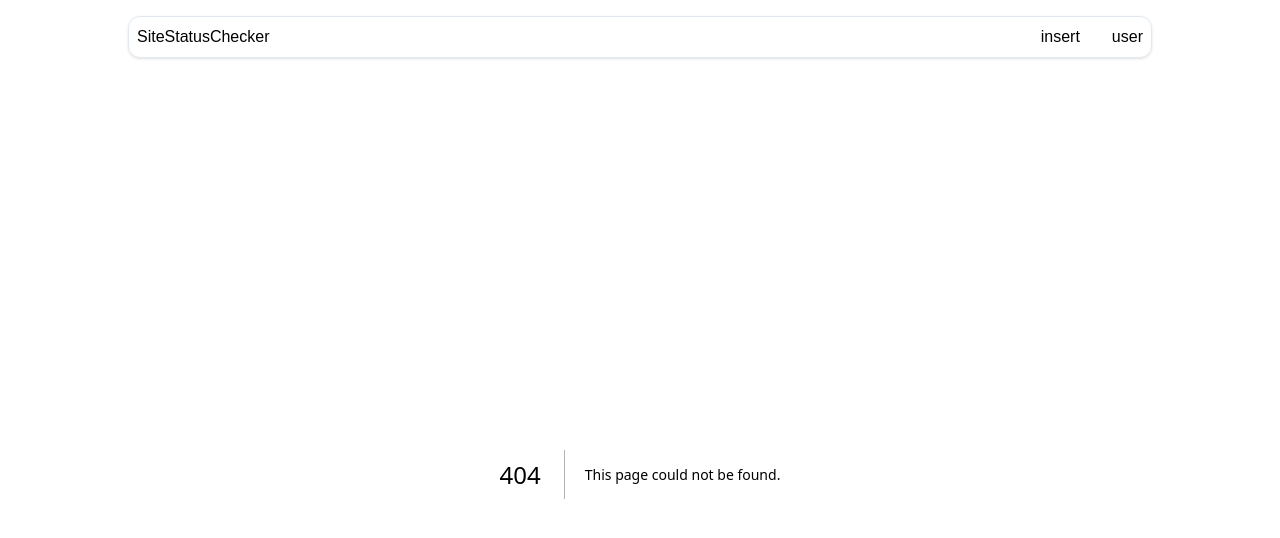
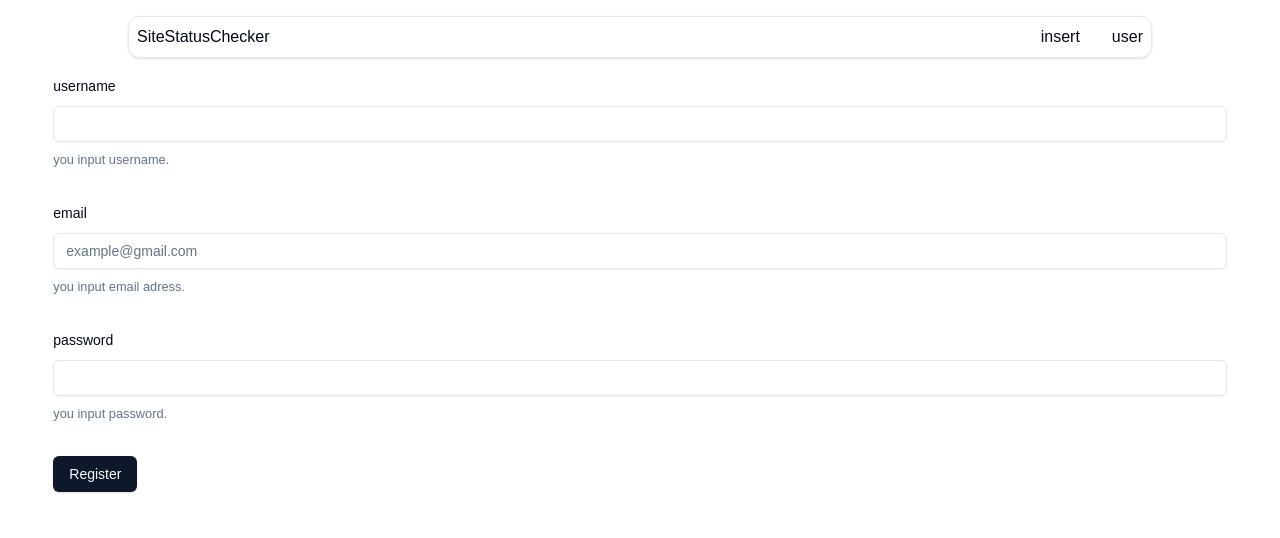
Before and after one commit to tkg-reis/site-status-checker-next, a Next.js app: page /register in a window 1280 px wide. Before the commit this address had no page. Shown: the top 538 px of the page. Built offline with nearby package versions, Linux system fonts and the light colour scheme.

Commit message:
temporary commit

```diff
--- a/src/app/page.tsx
+++ b/src/app/(main)/page.tsx
@@ -1,7 +1,8 @@
 "use client";
 import { useEffect, useState } from "react";
-import { registerUrlType, siteUrlType } from "./types/types";
+import { registerUrlType, siteUrlType } from "../types/types";
 import axios from "axios";
+import { redirect } from "next/navigation";
 import {
   Card,
   CardContent,
@@ -14,6 +15,7 @@ import Link from "next/link";
 
 export default function Home() {
   const [loading, setLoading] = useState(true);
+  const [isLoggedIn, setIsLoggedIn] = useState(false);
   const ENDPOINT = "/api/fetchSiteURLs";
   const [urlDatas, setUrlData] = useState<siteUrlType[]>([]);
   const fetchData = async (): Promise<siteUrlType[] | void> => {
@@ -54,6 +56,7 @@ export default function Home() {
   if (loading)
     return <p className="absolute bottom-1/2 left-1/2 text-3xl">Loading....</p>;
 
+  // if(!isLoggedIn)
   return (
     <>
       <div className="flex gap-x-8 gap-y-4 flex-wrap">
--- a/src/app/api/login/route.ts
+++ b/src/app/api/login/route.ts
@@ -1,12 +1,14 @@
 import { supabaseData } from "@/app/config/connection";
-import { type NextApiResponse } from "next";
+import { NextRequest, NextResponse } from "next/server";
 
-export async function GET(res : NextApiResponse) {
-  // 型を変更しておく、auth apiに変更する。
-  const { data, error } = await supabaseData.from("site_user_table").select();
-  if (error) {
-    console.log(error);
-    return res.json({ error : `Error fetching ${error}`});
-  }
-  return res.json(data);
+export async function POST(req : NextRequest) {
+  console.log(req.json());
+
+  const { email, password } = await req.json();
+
+  const { error } = await supabaseData.auth.signInWithPassword({email, password});
+
+  if(error) throw new Error(`error message ${error}`);
+
+  return NextResponse.json({ success : true });
 }
--- /dev/null
+++ b/src/app/api/register/route.ts
@@ -0,0 +1,23 @@
+import { supabaseData } from "@/app/config/connection";
+import { NextResponse, NextRequest } from "next/server";
+
+export async function POST(req : NextRequest) {
+    console.log(req.json());
+
+    const { username, email, password } = await req.json();
+
+    const { error } = await supabaseData.auth.signUp({
+    email,
+    password,
+    options : {
+        data : {
+          username
+        },
+        emailRedirectTo : process.env.NEXT_PUBLIC_REDIRECT_URL
+    }
+  });
+
+  if(error) throw new Error(`error message : ${error}`);
+
+  return NextResponse.json({ success : true });
+}
--- a/src/app/api/user/route.ts
+++ /dev/null
@@ -1,12 +0,0 @@
-import { supabaseData } from "@/app/config/connection";
-import { NextResponse } from "next/server";
-
-export async function GET() {
-    // auth apiを使用してuserを取得して画面の右上に表示する。
-    const { data, error } = await supabaseData.from("site_user_table").select();
-    if(error) {
-        console.log(error);
-        return NextResponse.json({ error: `Error fetching ${error}`});
-    }
-    return NextResponse.json(data);
-}
--- a/src/app/login/page.tsx
+++ b/src/app/login/page.tsx
@@ -1,38 +1,111 @@
-import React, { useEffect, useState } from "react";
-import { userDataType } from "../types/types";
+"use client";
+import React from "react";
+import { z } from "zod";
+import { useForm } from "react-hook-form";
+import { zodResolver } from "@hookform/resolvers/zod";
+import { Button } from "@/components/ui/button";
+import {
+  Form,
+  FormControl,
+  FormDescription,
+  FormField,
+  FormItem,
+  FormLabel,
+  FormMessage,
+} from "@/components/ui/form";
+import { Input } from "@/components/ui/input";
+import { useRouter } from "next/router";
+
+// zodの復習
+const formSchema = z.object({
+  email: z
+    .string()
+    .email({
+      message: "メールアドレスが無効です。"
+    }),
+  password: z
+    .string()
+    .min(8, {
+      message: "パスワードは8文字以上20文字以下にしてください",
+    })
+    .max(20),
+}).required();
 
 const Login = () => {
-  const ENDPOINT = "/api/DBconnection";
-  const [list, setList] = useState<userDataType[]>([]);
-  const fetchData = async (): Promise<userDataType[] | void> => {
+
+  const router = useRouter();
+  // RFFの復習
+  // shdcn/uiの復習
+  const form = useForm<z.infer<typeof formSchema>>({
+    resolver: zodResolver(formSchema),
+    defaultValues: {
+      email: "",
+      password: ""
+    },
+  });
+
+  const onLogin = async(values: z.infer<typeof formSchema>) => {
+    console.log(values);
+
     try {
-      const res: userDataType[] = await fetch(ENDPOINT).then((res) =>
-        res.json()
-      );
-      setList(res);
-    } catch (error) {
-      console.log(error);
-      throw new Error("Failed to fetch users");
-    }
-  };
-  useEffect(() => {
-    fetchData();
-  }, []);
+          const res = await fetch('/api/login', {
+            method : 'POST',
+            headers : {
+              'Content-Type' : 'application/json'
+            }
+          })
+
+          if(!res.ok) {
+            const error = await res.json();
+            alert(`register failed ${error.message}`);
+            return;
+          } else {
+            alert('register successful');
+            router.push('/');
+          }
+        } catch (error) {
+          alert(`register failed ${error}`);
+          return;
+        }
+  }
+
+
   return (
-    <div>
-      {list != null
-        ? list.map((li) => {
-            return (
-              // keyを設定するときは他のタグで囲われているのはNG
-              // auth apiからアドレスと名前の取得
-              <li key={li.id}>
-                {li.mail_adress}
-                {li.user_name}
-              </li>
-            );
-          })
-        : "ネットワーク未接続またはDB接続エラーです"}
-    </div>
+    <>
+      <Form {...form}>
+        <form onSubmit={form.handleSubmit(onLogin)} className="space-y-8">
+          <FormField
+            control={form.control}
+            name="email"
+            render={({ field }) => (
+              <FormItem>
+                <FormLabel>email</FormLabel>
+                <FormControl>
+                  <Input placeholder="example@gmail.com" {...field} />
+                </FormControl>
+                <FormDescription>you input email adress.</FormDescription>
+                <FormMessage />
+              </FormItem>
+            )}
+          />
+          <FormField
+            control={form.control}
+            name="password"
+            render={({ field }) => (
+              <FormItem>
+                <FormLabel>password</FormLabel>
+                <FormControl>
+                  <Input {...field} />
+                </FormControl>
+                <FormDescription>you input password.</FormDescription>
+                <FormMessage />
+              </FormItem>
+            )}
+          />
+          <Button type="submit">Login</Button>
+        </form>
+      </Form>
+    </>
   );
 };
 
--- /dev/null
+++ b/src/app/register/page.tsx
@@ -0,0 +1,139 @@
+"use client";
+import React from "react";
+import { z } from "zod";
+import { useForm } from "react-hook-form";
+import { zodResolver } from "@hookform/resolvers/zod";
+import { Button } from "@/components/ui/button";
+import { useRouter } from "next/navigation";
+import {
+  Form,
+  FormControl,
+  FormDescription,
+  FormField,
+  FormItem,
+  FormLabel,
+  FormMessage,
+} from "@/components/ui/form";
+import { Input } from "@/components/ui/input";
+import { singUp } from "@/lib/auth.services";
+
+// zodの復習
+const formSchema = z.object({
+    username : z
+        .string()
+        .trim()
+        .min(3, {
+            message : "ユーザー名は3文字以上10文字以下にしてください.。"
+        })
+        .max(10),
+    email: z
+        .string()
+        .trim()
+        .email({
+        message: "メールアドレスが無効です。"
+        }),
+    password: z
+        .string()
+        .trim()
+        .min(8, {
+        message: "パスワードは8文字以上20文字以下にしてください",
+        })
+        .max(20),
+}).required();
+
+const Register = () => {
+    const router = useRouter();
+  // RFFの復習
+  // shdcn/uiの復習
+  const form = useForm<z.infer<typeof formSchema>>({
+    resolver: zodResolver(formSchema),
+    defaultValues: {
+        username : "",
+        email: "",
+        password: ""
+    },
+  });
+
+  async function onRegister(values: z.infer<typeof formSchema>) : Promise<void> {
+    console.log(values);
+    const { username, email, password } = values;
+    try {
+        const res = await fetch('/api/register', {
+          method : 'POST',
+          headers : {
+            'Content-Type' : 'application/json'
+          },
+          body : JSON.stringify({ username, email, password })
+        })
+
+        if(!res.ok) {
+          const error = await res.json();
+          alert(`register failed ${error.message}`);
+          return;
+        }
+        // else {
+        //   alert('register successful');
+        //   router.push('/login');
+        // }
+      } catch (error) {
+        alert(`register failed ${error}`);
+        return;
+      }
+
+  }
+
+
+  return (
+    <>
+      <Form {...form}>
+        <form onSubmit={form.handleSubmit(onRegister)} className="space-y-8">
+          <FormField
+            control={form.control}
+            name="username"
+            render={({ field }) => (
+              <FormItem>
+                <FormLabel>username</FormLabel>
+                <FormControl>
+                  <Input {...field} />
+                </FormControl>
+                <FormDescription>you input username.</FormDescription>
+                <FormMessage />
+              </FormItem>
+            )}
+          />
+          <FormField
+            control={form.control}
+            name="email"
+            render={({ field }) => (
+              <FormItem>
+                <FormLabel>email</FormLabel>
+                <FormControl>
+                  <Input placeholder="example@gmail.com" {...field} />
+                </FormControl>
+                <FormDescription>you input email adress.</FormDescription>
+                <FormMessage />
+              </FormItem>
+            )}
+          />
+          <FormField
+            control={form.control}
+            name="password"
+            render={({ field }) => (
+              <FormItem>
+                <FormLabel>password</FormLabel>
+                <FormControl>
+                  <Input type="password" {...field} />
+                </FormControl>
+                <FormDescription>you input password.</FormDescription>
+                <FormMessage />
+              </FormItem>
+            )}
+          />
+          <Button type="submit">Register</Button>
+        </form>
+      </Form>
+    </>
+  );
+};
+
+export default Register;
```
Also changed, not shown: src/lib/auth.services.ts (added, +25 -0 lines), 1 other file (tests, documents, lock files or other folders).
